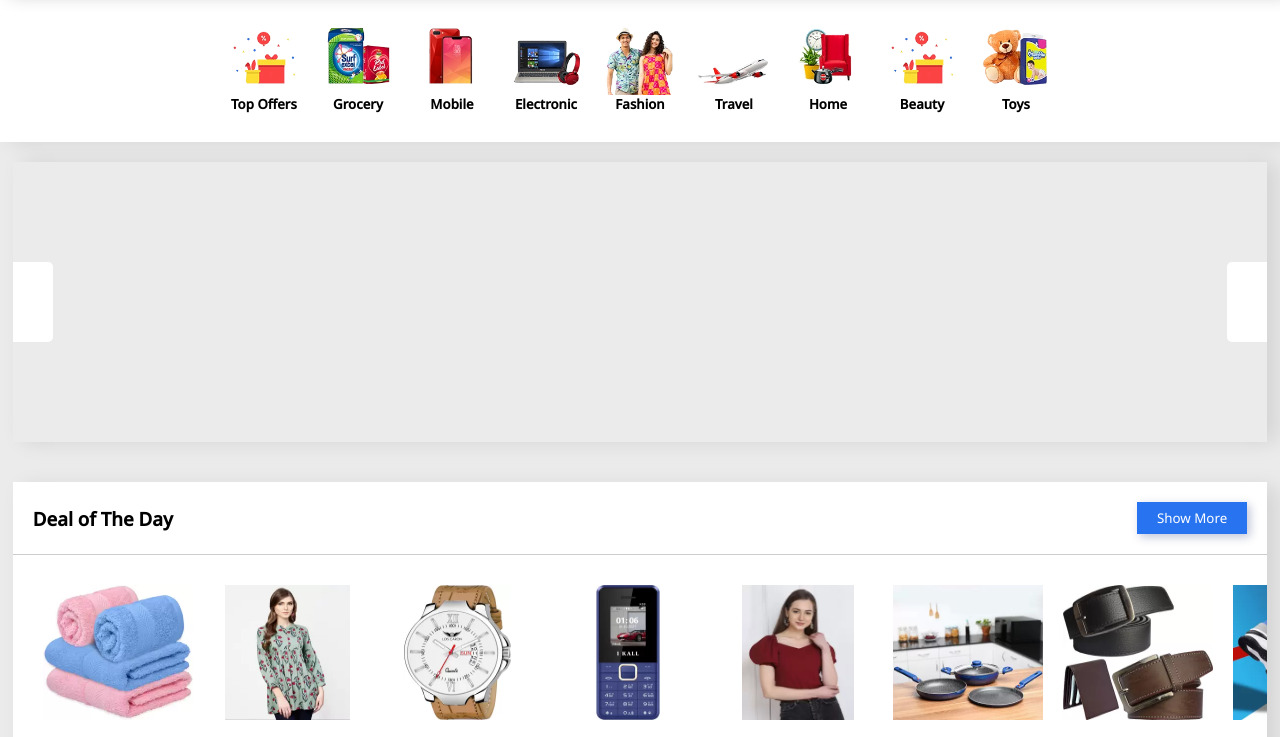
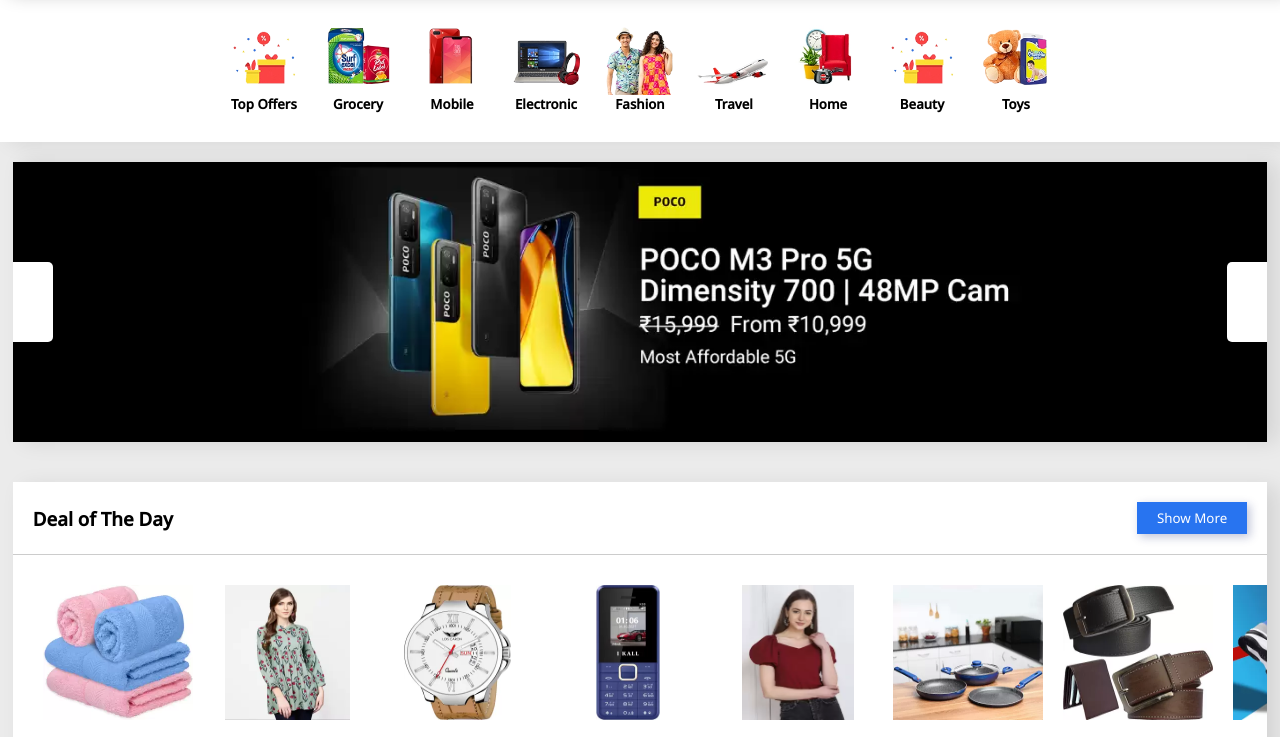
Before and after one commit to umeshsonii/Flipkart_responsive, a plain HTML site: page index.html in a window 1280 px wide. Shown: the part 63-800 px from the top of the page. Drawn offline with nearby package versions, Linux system fonts and the light colour scheme.

Commit message:
Update style.css

```diff
--- a/css/style.css
+++ b/css/style.css
@@ -332,7 +332,7 @@ nav ul li {
 .banner {
     width: 98%;
     height: 280px;
-    background-image: url("image/banner.webp");
+    background-image: url("/Flipkart_responsive/image/banner.webp");
     background-size: cover;
     background-position: center;
     box-shadow: 10px 0px 20px rgba(0, 0, 0, 0.1);
```
